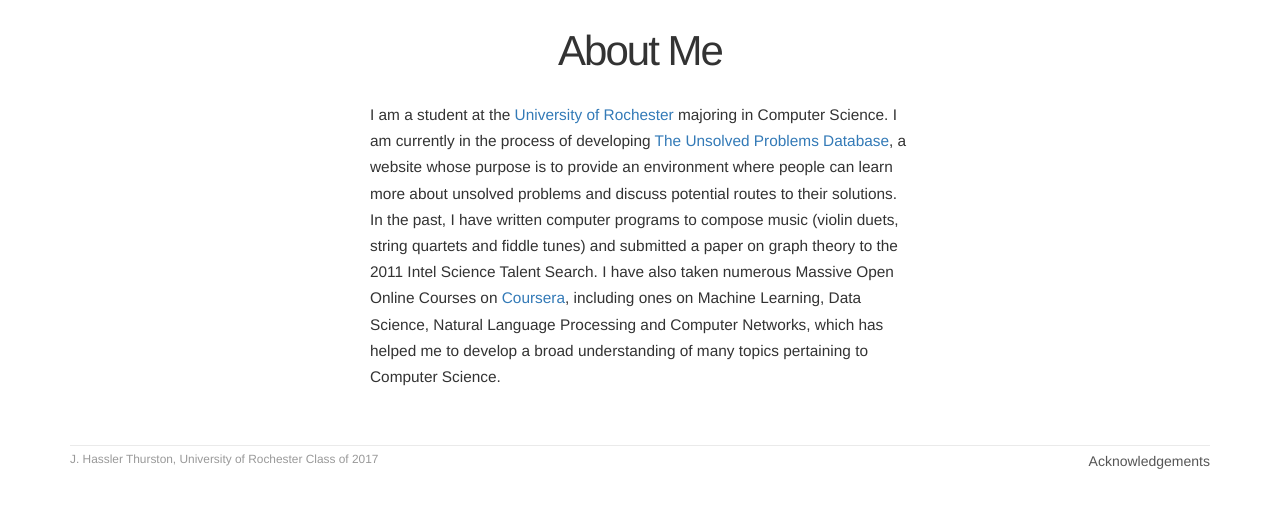
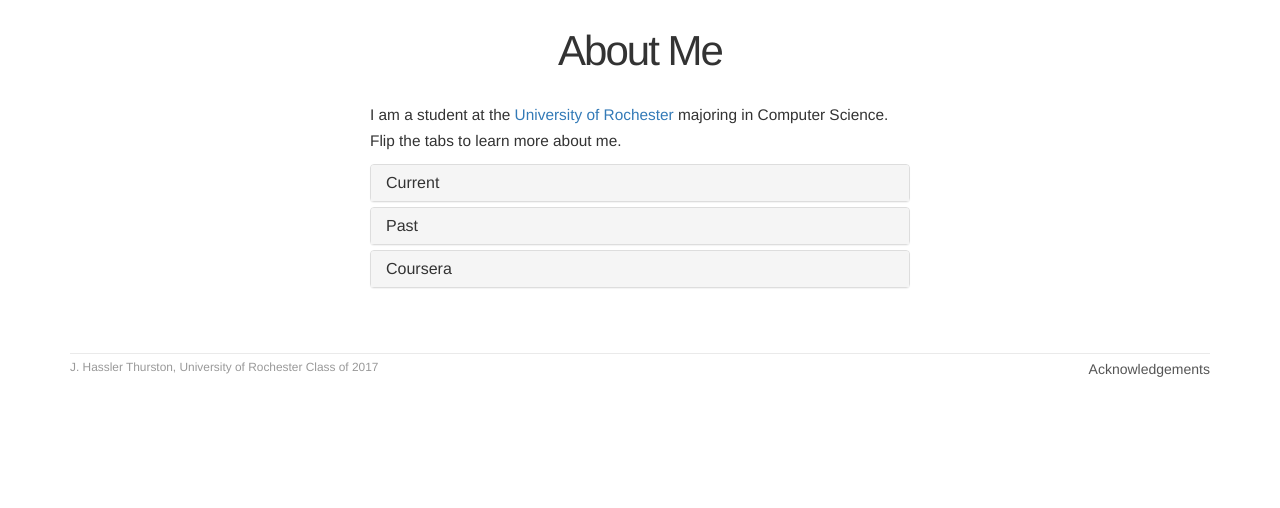
Before and after one commit to jthurst3/hassler, a Rails app: page /about in a window 1280 px wide. Shown: the part 50-558 px from the top of the page. Run offline with Rails 7, Linux system fonts and the light colour scheme; style sheets or scripts are compiled from the project's sources; some libraries are stand-ins or nearby versions.

Commit message:
update About page

```diff
--- a/app/views/static_pages/about.html.erb
+++ b/app/views/static_pages/about.html.erb
@@ -3,7 +3,51 @@
     <h1>About Me</h1>
     <div class="row-fluid">
 	    <div class="col-md-6 col-md-offset-3">
-	    	<p>I am a student at the <a href="http://www.rochester.edu">University of Rochester</a> majoring in Computer Science. I am currently in the process of developing <a href="http://unsolveddatabase.org">The Unsolved Problems Database</a>, a website whose purpose is to provide an environment where people can learn more about unsolved problems and discuss potential routes to their solutions. In the past, I have written computer programs to compose music (violin duets, string quartets and fiddle tunes) and submitted a paper on graph theory to the 2011 Intel Science Talent Search. I have also taken numerous Massive Open Online Courses on <a href="http://www.coursera.org">Coursera</a>, including ones on Machine Learning, Data Science, Natural Language Processing and Computer Networks, which has helped me to develop a broad understanding of many topics pertaining to Computer Science.
-	    	</p>
+	    	<p>I am a student at the <a href="http://www.rochester.edu">University of Rochester</a> majoring in Computer Science. Flip the tabs to learn more about me.</p>
+	    	<!-- http://getbootstrap.com/javascript/#collapse-example-accordion -->
+	    	<div class="panel-group" id="accordion" role="tablist" aria-multiselectable="true">
+	    	  <div class="panel panel-default">
+	    	    <div class="panel-heading" role="tab" id="headingOne">
+	    	      <h4 class="panel-title">
+	    	        <a data-toggle="collapse" data-parent="#accordion" href="#current" aria-expanded="false" aria-controls="current">
+	    	          Current
+	    	        </a>
+	    	      </h4>
+	    	    </div>
+	    	    <div id="current" class="panel-collapse collapse" role="tabpanel" aria-labelledby="headingOne">
+	    	      <div class="panel-body">
+	    	        I am currently doing research with Professor <a href="http://www.cs.rochester.edu/~kautz/">Henry Kautz</a> where we <a href="http://www.cs.rochester.edu/~kautz/socialhealth/index.html">mine Twitter data to track the spread of diseases</a>, am a TA and Workshop Leader for two undergraduate Computer Science courses, and am the <a href="http://csug.rochester.edu/ugc/tutoring">Tutoring Chair</a> for the University's <a href="http://csug.rochester.edu/ugc">Computer Science Undergraduate Council</a>.
+	    	      </div>
+	    	    </div>
+	    	  </div>
+	    	  <div class="panel panel-default">
+	    	    <div class="panel-heading" role="tab" id="headingTwo">
+	    	      <h4 class="panel-title">
+	    	        <a class="collapsed" data-toggle="collapse" data-parent="#accordion" href="#past" aria-expanded="false" aria-controls="past">
+	    	          Past
+	    	        </a>
+	    	      </h4>
+	    	    </div>
+	    	    <div id="past" class="panel-collapse collapse" role="tabpanel" aria-labelledby="headingTwo">
+	    	      <div class="panel-body">
+	    	        In the past, I developed a prototype of a full-body movement analysis system for <a href="http://www.fitruvia.com">Fitruvia</a>, created documentation and testing systems for <a href="https://github.com/piantado/LOTlib">LOTlib</a>, developed a <a href="http://unsolveddatabase.org">website</a> where people can learn about unsolved problems, written computer programs to compose music (violin duets, string quartets and <a href="/projects/hacc">fiddle tunes</a>), and submitted a paper on graph theory to the 2011 Intel Science Talent Search.
+	    	      </div>
+	    	    </div>
+	    	  </div>
+	    	  <div class="panel panel-default">
+	    	    <div class="panel-heading" role="tab" id="headingThree">
+	    	      <h4 class="panel-title">
+	    	        <a class="collapsed" data-toggle="collapse" data-parent="#accordion" href="#coursera" aria-expanded="false" aria-controls="coursera">
+	    	          Coursera
+	    	        </a>
+	    	      </h4>
+	    	    </div>
+	    	    <div id="coursera" class="panel-collapse collapse" role="tabpanel" aria-labelledby="headingThree">
+	    	      <div class="panel-body">
+	    	        I have also taken numerous Massive Open Online Courses on <a href="http://www.coursera.org">Coursera</a>, including ones on Machine Learning, Data Science, Natural Language Processing, Computer Networks and Algorithms, which has helped me to develop a broad understanding of many topics pertaining to Computer Science.
+	    	      </div>
+	    	    </div>
+	    	  </div>
+	    	</div>
 	    </div>
 	</div>
```
